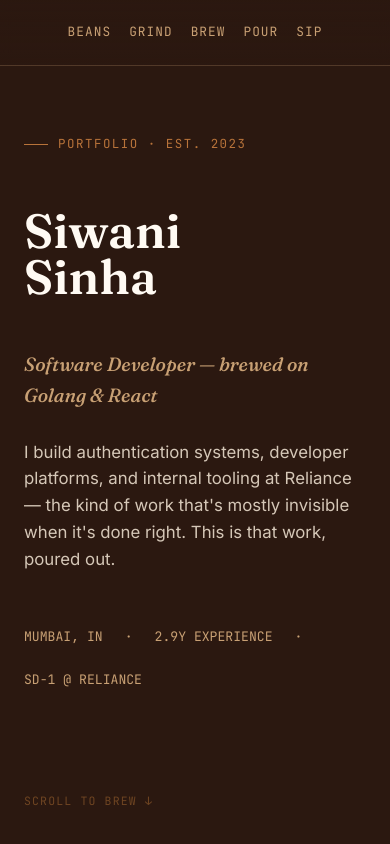
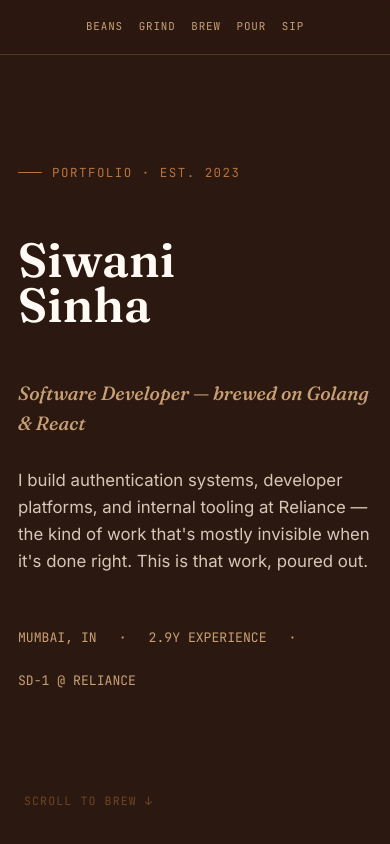
Before and after one commit to Siwani-tech/portfolio, a React (Vite) app: page /#/ in a window 390 px wide. Shown: the top 844 px of the page. Built offline with nearby package versions, Linux system fonts and the light colour scheme.

Commit message:
mobile responsiveness + fixes

```diff
--- a/src/components/story/Nav.tsx
+++ b/src/components/story/Nav.tsx
@@ -1,12 +1,9 @@
 function scrollToSection(id: string) {
-  document.getElementById(id)?.scrollIntoView({
-    behavior: "smooth",
-  });
+  document.getElementById(id)?.scrollIntoView({ behavior: "smooth" });
 }
 
 export default function Nav() {
   const sections = ["beans", "grind", "brew", "pour", "sip"];
-
   return (
     <nav>
       {sections.map((id) => (
--- a/src/pages/StoryPage.css
+++ b/src/pages/StoryPage.css
@@ -25,15 +25,16 @@
   z-index: 100;
   display: flex;
   justify-content: center;
-  gap: clamp(14px, 3vw, 36px);
-  padding: 18px 20px;
+  gap: clamp(10px, 3vw, 36px);
+  padding: 14px 12px;
   background: linear-gradient(to bottom, rgba(43, 24, 16, 0.95), rgba(43, 24, 16, 0.75));
   backdrop-filter: blur(6px);
   border-bottom: 1px solid rgba(200, 160, 116, 0.25);
+  flex-wrap: wrap;
 }
 .story-page nav a {
   font-family: 'JetBrains Mono', monospace;
-  font-size: 0.8rem;
+  font-size: clamp(0.68rem, 2vw, 0.8rem);
   letter-spacing: 0.08em;
   text-decoration: none;
   color: var(--latte);
@@ -54,6 +55,11 @@
   max-width: 980px;
   margin: 0 auto;
   position: relative;
+}
+@media (max-width: 640px) {
+  .story-page section {
+    padding: 90px 18px 70px;
+  }
 }
 .story-page .eyebrow {
   font-family: 'JetBrains Mono', monospace;
@@ -245,6 +251,12 @@
   border-top: 1px dashed rgba(200, 160, 116, 0.25);
   align-items: baseline;
 }
+@media (max-width: 560px) {
+  .story-page .grind-row {
+    grid-template-columns: 1fr;
+    gap: 10px;
+  }
+}
 .story-page .grind-row:first-child {
   border-top: none;
 }
@@ -279,6 +291,14 @@
   position: relative;
   margin-top: 50px;
   padding-left: 34px;
+}
+@media (max-width: 560px) {
+  .story-page .brew-line {
+    padding-left: 22px;
+  }
+  .story-page .brew-entry::before {
+    left: -22px;
+  }
 }
 .story-page .brew-line::before {
   content: '';
--- a/src/pages/TerminalPage.css
+++ b/src/pages/TerminalPage.css
@@ -44,6 +44,21 @@
   margin: 0 auto;
   font-size: 0.92rem;
   line-height: 1.65;
+}
+@media (max-width: 600px) {
+  .terminal-page #screen {
+    padding: 16px 14px 14px;
+    font-size: 0.8rem;
+  }
+  .terminal-page .titlebar .name {
+    font-size: 0.68rem;
+  }
+  .terminal-page .input-row {
+    padding: 0 14px 14px;
+  }
+  .terminal-page .ascii {
+    font-size: 0.5rem;
+  }
 }
 
 .terminal-page .line {
```
